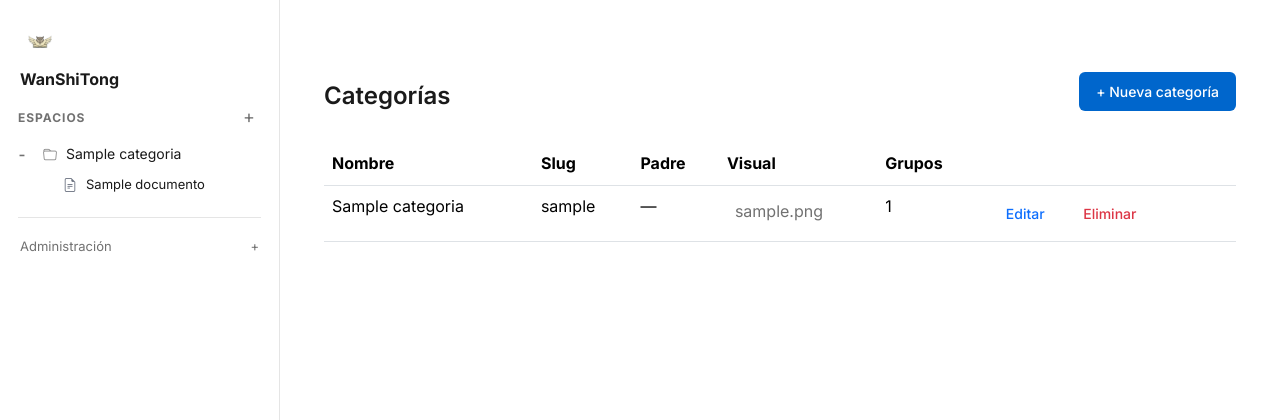
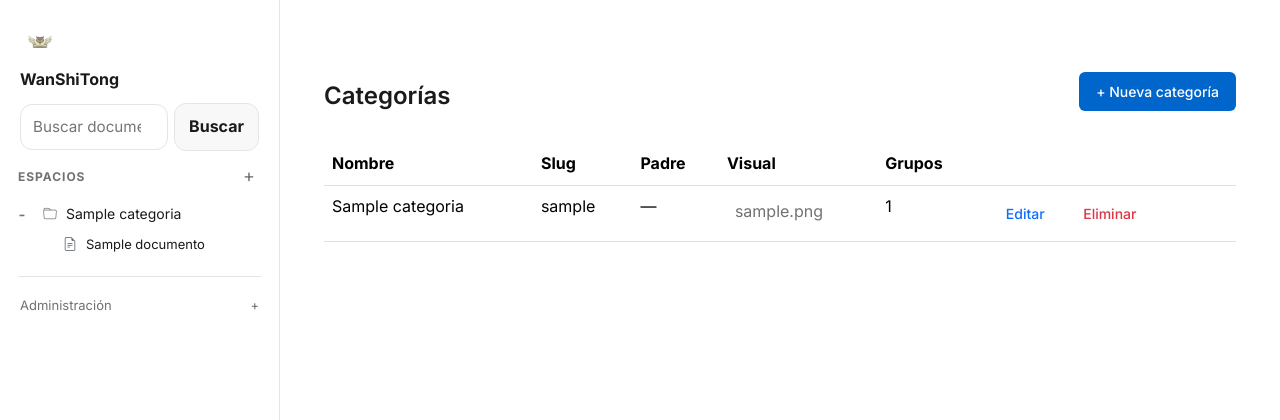
Before and after one commit to bmosoluciones/wanshitong, a Flask app: page /a/c in a window 1280 px wide. Shown: the part 60-480 px from the top of the page. Run offline with Flask 3, Linux system fonts and the light colour scheme; a user stored in the database is signed in; tables that the repository leaves empty hold one stand-in row (values such as "Sample post"); some libraries are stand-ins or nearby versions.

Commit message:
fearch: Search
Signed-off-by: William Moreno <wmoreno@bmogroup.solutions>

```diff
--- a/wanshitong/static/styles.css
+++ b/wanshitong/static/styles.css
@@ -378,6 +378,48 @@ body {
 
 .sidebar-site-link:hover {
     color: var(--primary);
+}
+
+.sidebar-search-form {
+    padding: 0 8px 10px;
+}
+
+.sidebar-search-row {
+    display: flex;
+    gap: 6px;
+    align-items: center;
+}
+
+.sidebar-search-input {
+    flex: 1;
+    min-width: 0;
+    padding: 10px 12px;
+    border: 1px solid var(--border);
+    border-radius: 12px;
+    background: var(--bg);
+    color: var(--text);
+    font-size: 0.95rem;
+}
+
+.sidebar-search-input:focus {
+    outline: none;
+    border-color: var(--primary);
+    box-shadow: 0 0 0 3px rgba(59, 130, 246, 0.12);
+}
+
+.sidebar-search-button {
+    padding: 10px 14px;
+    border: 1px solid var(--border);
+    border-radius: 12px;
+    background: var(--surface);
+    color: var(--text);
+    font-weight: 700;
+    cursor: pointer;
+}
+
+.sidebar-search-button:hover {
+    background: var(--surface-hover);
+    border-color: var(--primary);
 }
 
 .sidebar-site-title {
--- a/wanshitong/templates/base.html
+++ b/wanshitong/templates/base.html
@@ -83,6 +83,20 @@
                     <img src="{{ site_logo_url }}" alt="{{ site_title }}" class="sidebar-site-logo">
                     <a href="{{ url_for('app.index') }}" class="sidebar-site-link">{{ site_title }}</a>
                 </div>
+
+                <form method="get" action="{{ url_for('documentos.lista') }}" class="sidebar-search-form">
+                    <div class="sidebar-search-row">
+                        <input
+                            type="search"
+                            name="q"
+                            class="sidebar-search-input"
+                            placeholder="{{ _('Buscar documentos...') }}"
+                            aria-label="{{ _('Buscar documentos') }}"
+                            value="{{ request.args.get('q', '') }}"
+                        />
+                        <button type="submit" class="sidebar-search-button">{{ _('Buscar') }}</button>
+                    </div>
+                </form>
 
                 <div class="sidebar-panel-title-row">
                     <span class="sidebar-panel-title">{{ _('Espacios') }}</span>
```
